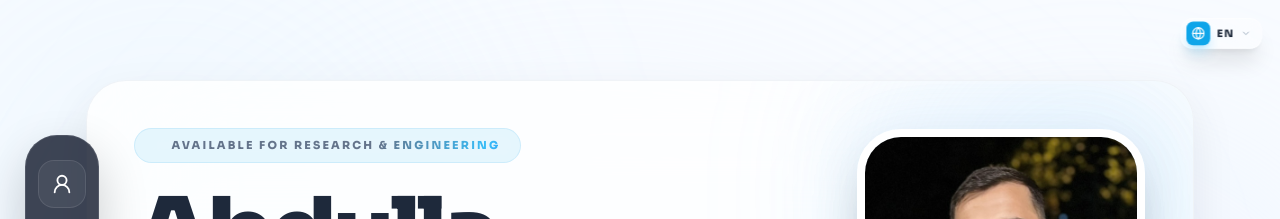
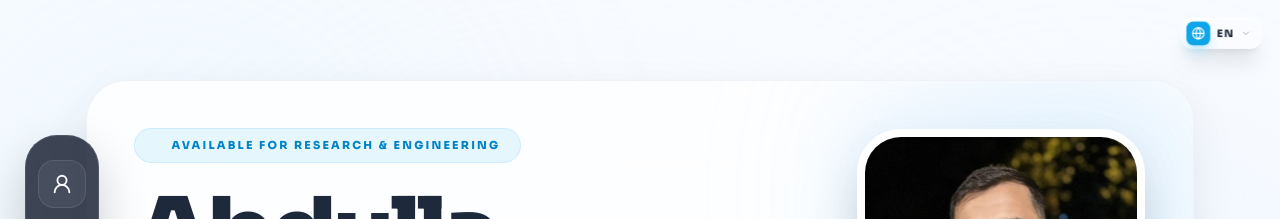
Before and after one commit to abdullaaskar34-tech/portfolio, a React (Vite) app: page / in a window 1280 px wide. Shown: the top 219 px of the page. Built offline with nearby package versions, Linux system fonts and the light colour scheme.

Commit message:
Apply slow ShinyText only to the name Abdulla ASKAR

```diff
--- a/src/components/sections/Profile.jsx
+++ b/src/components/sections/Profile.jsx
@@ -25,7 +25,7 @@ export default function Profile() {
             <div className="flex-1">
               <div className={`mb-6 inline-flex items-center gap-2 rounded-full bg-sky-500/10 px-5 py-2 text-[11px] font-black uppercase tracking-[0.2em] text-sky-600 ring-1 ring-sky-500/20 backdrop-blur-md`}>
                 <span className="h-2 w-2 rounded-full bg-sky-500 animate-ping" />
-                <ShinyText text={t.common.available} variant="soft" />
+                {t.common.available}
               </div>
 
               <h1 className={`text-6xl font-black tracking-tighter text-slate-800 sm:text-7xl xl:text-8xl flex flex-wrap gap-x-4`}>
```
